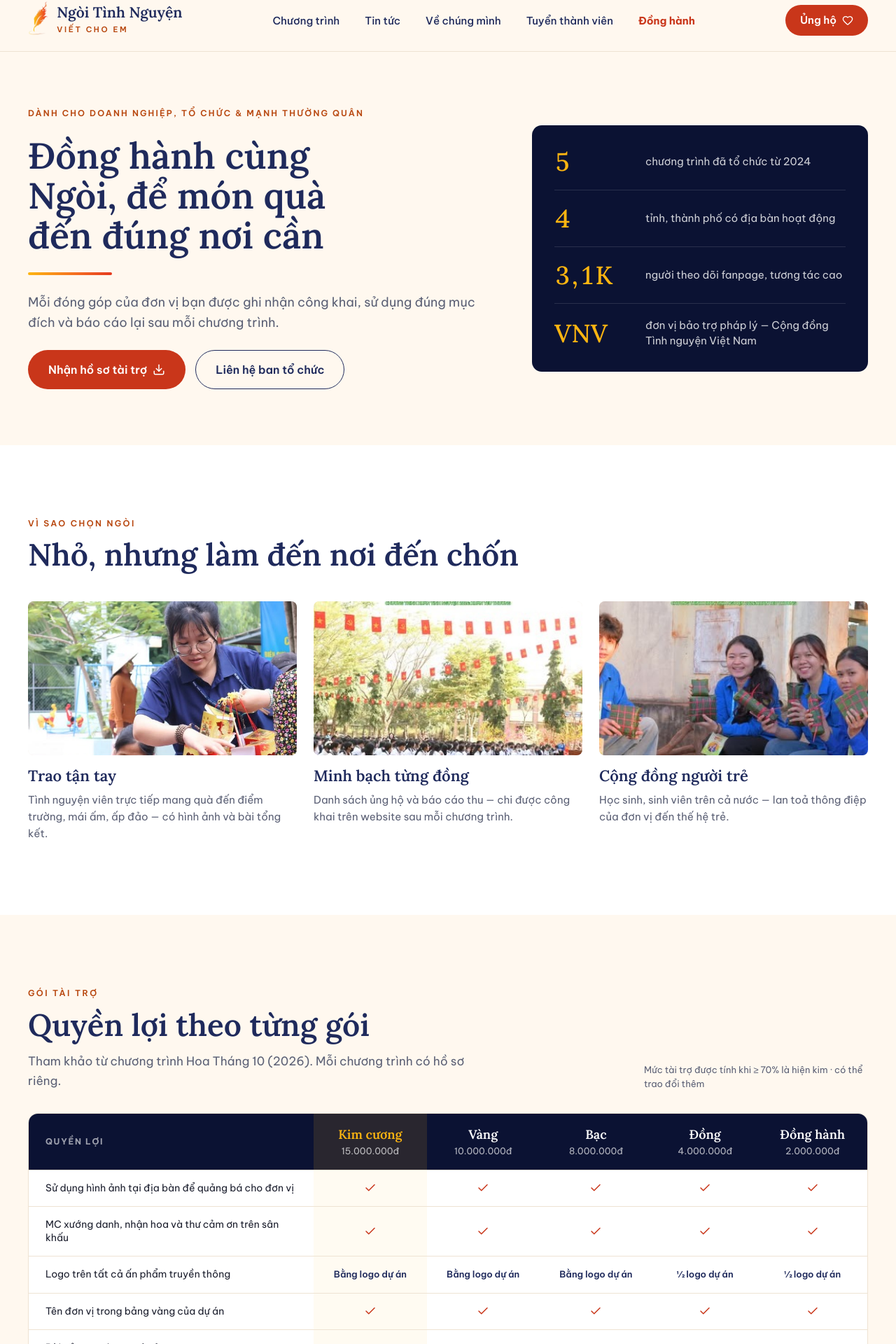
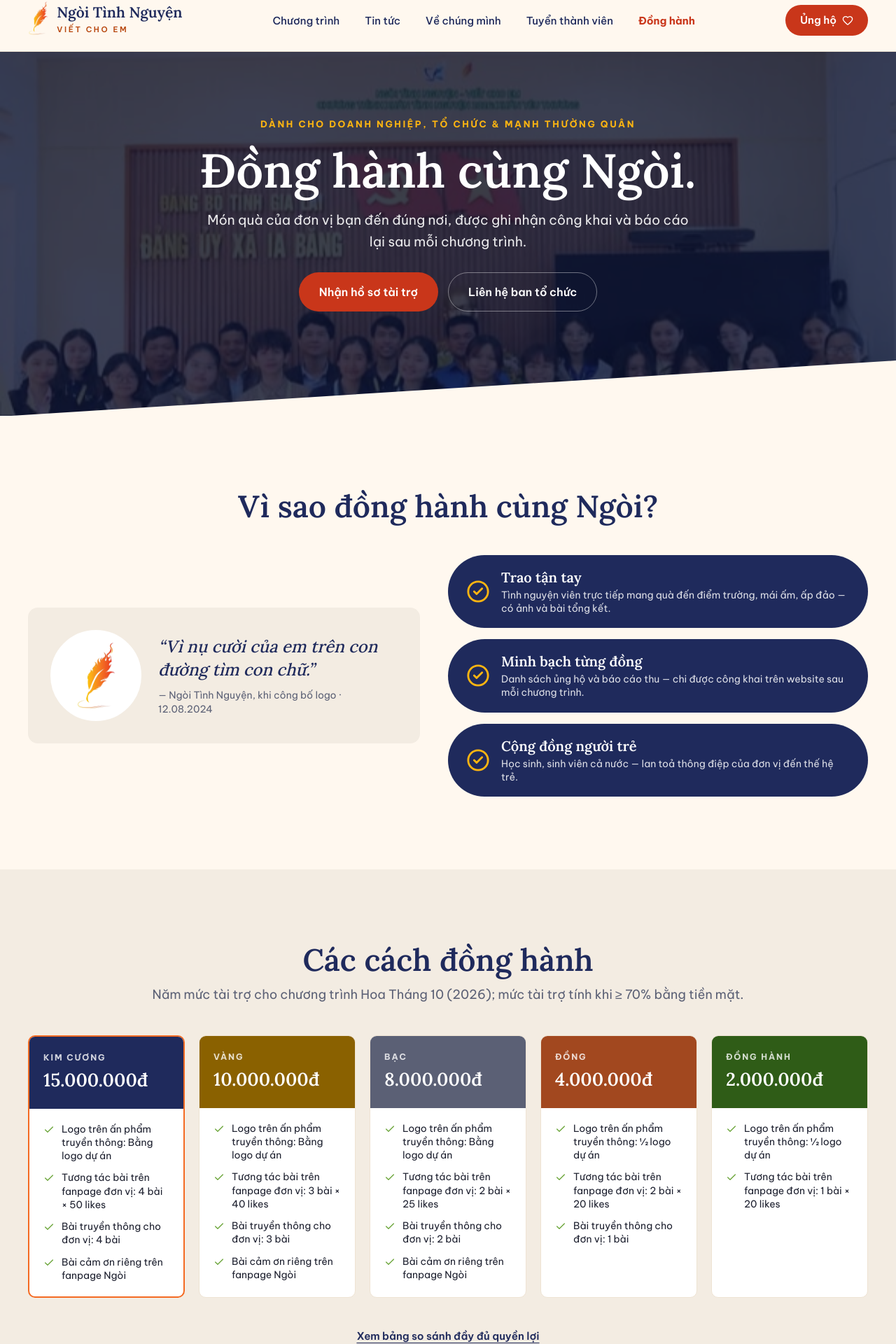
Before and after one commit to Duke0503/ngoitinhnguyen, a Next.js app in the folder web/: page /sponsors in a window 1280 px wide. Shown: the part 15-1935 px from the top of the page at 70% size. Built offline with nearby package versions, Linux system fonts and the light colour scheme.

Commit message:
Sponsors page redesigned: photo hero, quote + three promises, five equal tier cards with folded comparison table, common benefits, golden board, contact band
Co-Authored-By: Claude Sonnet 5.5 <noreply@anthropic.com>

```diff
--- a/web/src/app/(site)/sponsors/page.tsx
+++ b/web/src/app/(site)/sponsors/page.tsx
@@ -1,35 +1,23 @@
 import type { Metadata } from "next"
 
-import { campaignQueries } from "@/modules/campaigns"
 import { organisationQueries } from "@/modules/organisation"
-import { GoldenBoard, SponsorContact, SponsorsHero, sponsorshipQueries, TierSection, WhySponsor } from "@/modules/sponsorship"
+import { CommonBenefits, GoldenBoard, SponsorContact, SponsorsHero, sponsorshipQueries, TierSection, WhySponsor } from "@/modules/sponsorship"
 
 export const metadata: Metadata = {
   title: "Đồng hành cùng Ngòi",
   description: "Dành cho doanh nghiệp, tổ chức và mạnh thường quân: quyền lợi theo từng gói tài trợ, bảng vàng tri ân và thông tin liên hệ của Ngòi Tình Nguyện.",
 }
 
-// Composes four contexts: Sponsorship (tiers, partners), Campaigns (track record), Organisation (reach, contact).
+// Composes Sponsorship (tiers, partners) with Organisation (contact).
 export default async function SponsorsPage() {
-  const [pkg, board, impact, profile] = await Promise.all([
-    sponsorshipQueries.tierPackage(),
-    sponsorshipQueries.goldenBoard(),
-    campaignQueries.impact(),
-    organisationQueries.profile(),
-  ])
-
-  const proof = [
-    { value: String(impact.campaigns), label: `chương trình đã tổ chức từ ${profile.volunteerSince}` },
-    { value: String(impact.provinces), label: "tỉnh, thành phố có địa bàn hoạt động" },
-    { value: profile.followers, label: "người theo dõi fanpage, tương tác cao" },
-    { value: "VNV", label: `đơn vị bảo trợ pháp lý — ${profile.membership.organisation}` },
-  ]
+  const [pkg, board, profile] = await Promise.all([sponsorshipQueries.tierPackage(), sponsorshipQueries.goldenBoard(), organisationQueries.profile()])
 
   return (
     <>
-      <SponsorsHero email={profile.contact.email} proof={proof} />
+      <SponsorsHero email={profile.contact.email} />
       <WhySponsor />
       <TierSection pkg={pkg} />
+      <CommonBenefits pkg={pkg} />
       <GoldenBoard partners={board} />
       <SponsorContact contact={profile.contact} />
     </>
--- a/web/src/modules/sponsorship/index.ts
+++ b/web/src/modules/sponsorship/index.ts
@@ -10,5 +10,6 @@ export { SponsorContact } from "./presentation/sponsor-contact"
 export { SponsorsHero } from "./presentation/sponsors-hero"
 export { TierSection } from "./presentation/tier-section"
 export { WhySponsor } from "./presentation/why-sponsor"
+export { CommonBenefits } from "./presentation/common-benefits"
 export { CampaignPartners } from "./presentation/campaign-partners"
 export { PartnerStrip } from "./presentation/partner-strip"
--- a/web/src/modules/sponsorship/presentation/sponsor-contact.tsx
+++ b/web/src/modules/sponsorship/presentation/sponsor-contact.tsx
@@ -1,57 +1,35 @@
-import { Globe, Mail, Phone, type LucideIcon } from "lucide-react"
+import { Mail } from "lucide-react"
 
-import { Section } from "@/shared/layout/section"
-import { SectionHeading } from "@/shared/ui/section-heading"
+import { Button } from "@/shared/ui/button"
 
-type ContactDetails = {
-  email: string
-  phone: string
-  phoneHolder: string
-  fanpage: { label: string; href: string }
-}
 
-function Row({ icon: Icon, label, children }: { icon: LucideIcon; label: string; children: React.ReactNode }) {
+const requestHref = (email: string) => `mailto:${email}?subject=${encodeURIComponent("Xin hồ sơ tài trợ chương trình Ngòi Tình Nguyện")}`
+
+/** Contact band on the dusk gradient. No form yet: the button opens an email to the organisers. */
+function SponsorContact({ contact }: { contact: { email: string } }) {
   return (
-    <li className="flex items-center gap-4 border-t border-white/12 py-4 first:border-t-0 md:py-[18px]">
-      <Icon aria-hidden className="size-5 shrink-0 text-flame-gold" />
-      <div className="flex min-w-0 flex-col gap-0.5">
-        <span className="text-xs text-white/65">{label}</span>
-        <span className="text-[15px] font-semibold break-words text-white md:text-base">{children}</span>
-      </div>
-    </li>
-  )
-}
-
-const linkClass = "underline-offset-4 outline-none hover:underline focus-visible:underline"
-
-function SponsorContact({ contact }: { contact: ContactDetails }) {
-  return (
-    <Section id="contact" tone="night" spacing="lg" aria-labelledby="contact-title" containerClassName="grid gap-8 md:grid-cols-[1fr_460px] md:items-center md:gap-[72px]">
-      <SectionHeading
-        id="contact-title"
-        tone="dark"
-        eyebrow="Liên hệ tài trợ"
-        title="Cùng Ngòi viết chương trình tiếp theo"
-        description="Gửi email cho ban tổ chức để nhận hồ sơ chương trình và trao đổi gói phù hợp với đơn vị bạn."
-      />
-      <ul className="rounded-xl border border-white/12 bg-white/5 px-5 md:px-7">
-        <Row icon={Mail} label="Email">
-          <a className={linkClass} href={`mailto:${contact.email}`}>
-            {contact.email}
-          </a>
-        </Row>
-        <Row icon={Phone} label={contact.phoneHolder}>
-          <a className={linkClass} href={`tel:${contact.phone.replace(/\s/g, "")}`}>
-            {contact.phone}
-          </a>
-        </Row>
-        <Row icon={Globe} label="Fanpage">
-          <a className={linkClass} href={contact.fanpage.href} target="_blank" rel="noreferrer">
-            {contact.fanpage.label}
-          </a>
-        </Row>
-      </ul>
-    </Section>
+    <div className="bg-white" id="contact">
+      <section aria-labelledby="contact-title" className="w-full bg-dusk-gradient px-5 py-[calc(var(--slant)+48px)] text-white [--slant:clamp(28px,4.5vw,72px)] [clip-path:polygon(0_var(--slant),100%_0,100%_100%,0_100%)] md:px-10 md:py-[calc(var(--slant)+88px)] xl:px-0">
+        <div className="mx-auto grid w-full max-w-[1200px] items-center gap-6 md:grid-cols-[1fr_580px] md:gap-24">
+          <div className="flex flex-col gap-3.5 md:gap-4">
+            <h2 id="contact-title" className="font-head text-[30px] leading-[1.12] font-semibold md:text-[46px]">
+              Trao đổi cùng ban tổ chức
+            </h2>
+            <p className="max-w-[30ch] text-[17px] leading-relaxed text-white/90 md:text-xl">Gửi một email ngắn, Ngòi sẽ gửi hồ sơ tài trợ và hẹn trao đổi trực tiếp với đơn vị của bạn.</p>
+          </div>
+          <div className="flex flex-col gap-3.5 rounded-[14px] bg-white p-6 text-ink shadow-[0_24px_48px_-16px_rgba(0,0,0,0.5)] md:p-9">
+            <p className="text-[15px] leading-relaxed">Chưa có form tự động: nút bên dưới mở email gửi tới ban truyền thông của Ngòi.</p>
+            <Button asChild size="lg" className="w-full">
+              <a href={requestHref(contact.email)}>
+                <Mail aria-hidden />
+                Gửi email xin hồ sơ tài trợ
+              </a>
+            </Button>
+            <p className="text-[13px] text-muted-ink">{contact.email}</p>
+          </div>
+        </div>
+      </section>
+    </div>
   )
 }
 
--- a/web/src/modules/sponsorship/presentation/sponsors-hero.tsx
+++ b/web/src/modules/sponsorship/presentation/sponsors-hero.tsx
@@ -1,56 +1,34 @@
-import { Download } from "lucide-react"
+import Image from "next/image"
 
-import { Section } from "@/shared/layout/section"
 import { Button } from "@/shared/ui/button"
-import { Eyebrow } from "@/shared/ui/eyebrow"
-import { FlameRule } from "@/shared/ui/flame-rule"
 
 export type ProofPoint = { value: string; label: string }
 
-type SponsorsHeroProps = {
-  email: string
-  /** Figures owned by other contexts (campaign count, provinces, followers, legal patron), passed in by the page. */
-  proof: ProofPoint[]
-}
-
 const requestHref = (email: string) => `mailto:${email}?subject=${encodeURIComponent("Xin hồ sơ tài trợ chương trình Ngòi Tình Nguyện")}`
 
-function SponsorsHero({ email, proof }: SponsorsHeroProps) {
+/** Photo hero: one headline, two actions. (Proof figures now live in the track-record strip below.) */
+function SponsorsHero({ email }: { email: string; proof?: ProofPoint[] }) {
   return (
-    <Section spacing="none" className="pt-9 pb-10 md:pt-20 md:pb-20" aria-labelledby="sponsors-title" containerClassName="grid gap-8 md:grid-cols-[1fr_480px] md:items-center md:gap-[72px]">
-      <div className="flex flex-col gap-5 md:gap-6">
-        <Eyebrow tone="orange" className="tracking-[0.14em] md:tracking-[0.18em]">
-          Dành cho doanh nghiệp, tổ chức &amp; mạnh thường quân
-        </Eyebrow>
-        <h1 id="sponsors-title" className="font-head text-[32px] leading-[1.12] font-semibold text-balance text-navy md:text-[52px] md:leading-[1.1]">
-          Đồng hành cùng Ngòi, để món quà đến đúng nơi cần
+    <section aria-labelledby="sponsors-title" className="relative isolate overflow-hidden bg-night text-white">
+      <Image src="/images/photos3/iabang-volunteers.jpg" alt="" fill preload sizes="100vw" className="hero-settle -z-20 object-cover object-[50%_30%]" />
+      <div aria-hidden className="absolute inset-0 -z-10 bg-night/80" />
+      <div className="mx-auto flex min-h-[440px] w-full max-w-[1100px] flex-col items-center justify-center gap-4 px-5 pt-14 pb-24 text-center md:min-h-[520px] md:gap-5 md:px-10 md:pb-28">
+        <p className="max-w-[28ch] text-[11px] leading-relaxed font-bold tracking-[0.18em] text-flame-gold uppercase md:max-w-none md:text-[13px] md:tracking-[0.2em]">Dành cho doanh nghiệp, tổ chức &amp; mạnh thường quân</p>
+        <h1 id="sponsors-title" className="font-head text-[40px] leading-[1.05] font-semibold text-balance md:text-[68px]">
+          Đồng hành cùng Ngòi.
         </h1>
-        <FlameRule />
-        <p className="text-base leading-relaxed text-muted-ink md:text-lg">
-          Mỗi đóng góp của đơn vị bạn được ghi nhận công khai, sử dụng đúng mục đích và báo cáo lại sau mỗi chương trình.
-        </p>
-        <div className="flex flex-col gap-3 sm:flex-row sm:items-center sm:gap-3.5">
+        <p className="max-w-[700px] text-[15px] leading-relaxed text-white/90 md:text-[19px]">Món quà của đơn vị bạn đến đúng nơi, được ghi nhận công khai và báo cáo lại sau mỗi chương trình.</p>
+        <div className="mt-2 flex w-full flex-col gap-3 sm:w-auto sm:flex-row sm:gap-3.5">
           <Button asChild size="lg" className="max-sm:w-full">
-            <a href={requestHref(email)}>
-              Nhận hồ sơ tài trợ
-              <Download aria-hidden />
-            </a>
+            <a href={requestHref(email)}>Nhận hồ sơ tài trợ</a>
           </Button>
-          <Button asChild size="lg" variant="outline" className="max-sm:w-full">
+          <Button asChild size="lg" variant="outline-light" className="max-sm:w-full">
             <a href="#contact">Liên hệ ban tổ chức</a>
           </Button>
         </div>
       </div>
-
-      <dl className="flex flex-col rounded-xl bg-night px-5 py-1 md:px-8 md:py-3">
-        {proof.map((p, i) => (
-          <div key={p.label} className={`flex items-center gap-4 py-3.5 md:gap-5 md:py-5 ${i > 0 ? "border-t border-white/12" : ""}`}>
-            <dt className="order-2 text-sm leading-normal text-white/80 md:text-[15px]">{p.label}</dt>
-            <dd className="order-1 w-20 shrink-0 font-head text-[26px] font-medium text-flame-gold tabular-nums md:w-[110px] md:text-4xl">{p.value}</dd>
-          </div>
-        ))}
-      </dl>
-    </Section>
+      <div aria-hidden className="absolute inset-x-0 bottom-[-1px] h-11 bg-paper [clip-path:polygon(0_100%,100%_100%,100%_0)] md:h-20" />
+    </section>
   )
 }
 
--- a/web/src/modules/sponsorship/presentation/tier-section.tsx
+++ b/web/src/modules/sponsorship/presentation/tier-section.tsx
@@ -4,72 +4,60 @@ import { Section } from "@/shared/layout/section"
 import { formatVnd } from "@/shared/lib/format"
 import { cn } from "@/shared/lib/utils"
 import { CompareTable, type CompareRow } from "@/shared/ui/compare-table"
-import { SectionHeading } from "@/shared/ui/section-heading"
+import { SnapRow } from "@/shared/ui/snap-row"
 
-import { sharedBenefits, tierSpecificBenefits, type TierPackage } from "../domain/sponsorship"
+import { tierSpecificBenefits, type TierPackage } from "../domain/sponsorship"
 
-/** Tier benefits: a comparison table from `md`, cards with the shared benefits listed once on mobile. */
+// One colour per tier, darkest first. Text on all of them is white (≥ 4.5:1).
+const headColours = ["bg-navy", "bg-[#8a6100]", "bg-[#5b6075]", "bg-[#a2481f]", "bg-[#2f5c17]"]
+
+/** Five tier cards of equal height (key benefits only), with the full comparison table folded underneath. */
 function TierSection({ pkg }: { pkg: TierPackage }) {
+  const cashPercent = Math.round(pkg.minCashShare * 100)
+  const rows: CompareRow[] = pkg.benefits.map((b) => ({ label: b.label, values: b.values }))
   const columns = pkg.tiers.map((t, i) => ({ key: t.key, title: t.name, subtitle: formatVnd(t.amount), highlight: i === 0 }))
-  const rows: CompareRow[] = pkg.benefits.map((b) => ({ label: b.label, values: b.values }))
-  const shared = sharedBenefits(pkg)
-  const cashPercent = Math.round(pkg.minCashShare * 100)
 
   return (
-    <Section spacing="lg" aria-labelledby="tiers-title" containerClassName="flex flex-col gap-6 md:gap-8">
-      <div className="flex flex-col gap-3 md:flex-row md:items-end md:justify-between md:gap-10">
-        <SectionHeading
-          id="tiers-title"
-          eyebrow="Gói tài trợ"
-          title="Quyền lợi theo từng gói"
-          description={`Tham khảo từ chương trình ${pkg.referenceCampaign}. Mỗi chương trình có hồ sơ riêng.`}
-          className="max-w-[640px]"
-        />
-        <p className="text-[13px] leading-normal text-muted-ink md:max-w-[320px]">
-          Mức tài trợ được tính khi ≥ {cashPercent}% là hiện kim · có thể trao đổi thêm
+    <Section tone="paper" spacing="lg" className="bg-sand" aria-labelledby="tiers-title" containerClassName="flex flex-col items-center gap-8 md:gap-11">
+      <div className="flex flex-col gap-2.5 max-md:self-start md:items-center md:text-center">
+        <h2 id="tiers-title" className="font-head text-[30px] leading-[1.15] font-semibold text-navy md:text-[44px]">
+          Các cách đồng hành
+        </h2>
+        <p className="text-[15px] text-muted-ink md:text-lg">
+          Năm mức tài trợ cho chương trình {pkg.referenceCampaign}; mức tài trợ tính khi ≥ {cashPercent}% bằng tiền mặt.
         </p>
       </div>
 
-      <div className="max-md:hidden">
-        <CompareTable caption={`Quyền lợi theo gói tài trợ ${pkg.referenceCampaign}`} columns={columns} rows={rows} />
+      <div className="w-full">
+        <SnapRow aria-label="Các gói tài trợ" gridClassName="md:grid md:grid-cols-5 md:gap-5">
+          {pkg.tiers.map((t, i) => {
+            const benefits = tierSpecificBenefits(pkg, t.key).slice(0, 4)
+            return (
+              <div key={t.key} className={cn("flex h-full flex-col overflow-hidden rounded-[10px] bg-white md:min-h-[290px]", i === 0 ? "border-2 border-flame-orange" : "border border-line")}>
+                <div className={cn("flex flex-col gap-1 px-5 py-[18px] text-white md:py-[22px]", headColours[i % headColours.length])}>
+                  <p className="text-xs font-bold tracking-[0.16em] text-white/80 uppercase">{t.name}</p>
+                  <p className="font-head text-[22px] font-semibold md:text-[26px]">{formatVnd(t.amount)}</p>
+                </div>
+                <ul className="flex flex-col gap-3 p-5">
+                  {benefits.map((b) => (
+                    <li key={b.label} className="flex items-start gap-2.5 text-sm leading-snug">
+                      <Check aria-hidden className="mt-0.5 size-4 shrink-0 text-leaf" />
+                      <span>{b.value ? `${b.short}: ${b.value}` : b.short}</span>
+                    </li>
+                  ))}
+                </ul>
+              </div>
+            )
+          })}
+        </SnapRow>
       </div>
 
-      <ol className="flex flex-col gap-3 md:hidden">
-        {pkg.tiers.map((t, i) => {
-          const featured = i === 0
-          return (
-            <li key={t.key} className={cn("flex flex-col gap-2.5 rounded-xl p-[18px]", featured ? "bg-night" : "border border-line bg-white")}>
-              <div className="flex items-end justify-between gap-3">
-                <h3 className={cn("font-head text-xl font-semibold", featured ? "text-flame-gold" : "text-navy")}>{t.name}</h3>
-                <p className={cn("text-sm font-bold tabular-nums", featured ? "text-white" : "text-navy")}>{formatVnd(t.amount)}</p>
-              </div>
-              <ul className="flex flex-col gap-2">
-                {tierSpecificBenefits(pkg, t.key).map((b) => (
-                  <li key={b.label} className="flex items-start gap-2 text-sm leading-snug">
-                    <Check aria-hidden className={cn("mt-0.5 size-[15px] shrink-0", featured ? "text-flame-gold" : "text-cta")} />
-                    <span className={featured ? "text-white/90" : "text-ink"}>
-                      {b.short}
-                      {b.value && <span className={cn("font-semibold", featured ? "text-white" : "text-navy")}>: {b.value}</span>}
-                    </span>
-                  </li>
-                ))}
-              </ul>
-            </li>
-          )
-        })}
-      </ol>
-
-      <div className="rounded-lg bg-navy/5 p-4 md:hidden">
-        <p className="mb-2 text-sm font-semibold text-navy">Mọi gói đều có:</p>
-        <ul className="flex flex-col gap-1.5">
-          {shared.map((b) => (
-            <li key={b.label} className="flex items-start gap-2 text-[13px] leading-snug text-muted-ink">
-              <Check aria-hidden className="mt-0.5 size-3.5 shrink-0 text-cta" />
-              {b.short}
-            </li>
-          ))}
-        </ul>
-      </div>
+      <details className="group/compare w-full">
+        <summary className="mx-auto flex w-fit cursor-pointer list-none items-center gap-2 text-[15px] font-semibold text-navy underline underline-offset-4 outline-none focus-visible:ring-3 focus-visible:ring-navy/25 [&::-webkit-details-marker]:hidden">Xem bảng so sánh đầy đủ quyền lợi</summary>
+        <div className="mt-6 overflow-x-auto rounded-lg bg-white">
+          <CompareTable caption={`Quyền lợi theo gói tài trợ ${pkg.referenceCampaign}`} columns={columns} rows={rows} />
+        </div>
+      </details>
     </Section>
   )
 }
--- a/web/src/modules/sponsorship/presentation/why-sponsor.tsx
+++ b/web/src/modules/sponsorship/presentation/why-sponsor.tsx
@@ -1,40 +1,43 @@
+import Image from "next/image"
+import { CircleCheck } from "lucide-react"
+
 import { Section } from "@/shared/layout/section"
-import { Photo } from "@/shared/ui/photo"
-import { SectionHeading } from "@/shared/ui/section-heading"
 
 const reasons = [
-  {
-    title: "Trao tận tay",
-    description: "Tình nguyện viên trực tiếp mang quà đến điểm trường, mái ấm, ấp đảo — có hình ảnh và bài tổng kết.",
-    photo: { src: "/images/photos/ttyt26-lantern-gift.jpg", alt: "Tình nguyện viên trao lồng đèn cho các em nhỏ ở ấp đảo Thiềng Liềng" },
-  },
-  {
-    title: "Minh bạch từng đồng",
-    description: "Danh sách ủng hộ và báo cáo thu — chi được công khai trên website sau mỗi chương trình.",
-    photo: { src: "/images/photos/xyt26-school-forum.jpg", alt: "Diễn đàn “Nghe em nói – Nói em nghe” tại trường THPT Nguyễn Thị Minh Khai" },
-  },
-  {
-    title: "Cộng đồng người trẻ",
-    description: "Học sinh, sinh viên trên cả nước — lan toả thông điệp của đơn vị đến thế hệ trẻ.",
-    photo: { src: "/images/photos/xyt26-banh-chung-team.jpg", alt: "Các tình nguyện viên trẻ gói bánh chưng trong chương trình Xuân Yêu Thương" },
-  },
+  { title: "Trao tận tay", description: "Tình nguyện viên trực tiếp mang quà đến điểm trường, mái ấm, ấp đảo — có ảnh và bài tổng kết." },
+  { title: "Minh bạch từng đồng", description: "Danh sách ủng hộ và báo cáo thu — chi được công khai trên website sau mỗi chương trình." },
+  { title: "Cộng đồng người trẻ", description: "Học sinh, sinh viên cả nước — lan toả thông điệp của đơn vị đến thế hệ trẻ." },
 ]
 
+/** “Vì sao đồng hành”: the line from the logo announcement beside three promises. */
 function WhySponsor() {
   return (
-    <Section tone="white" spacing="lg" aria-labelledby="why-title" containerClassName="flex flex-col gap-8 md:gap-10">
-      <SectionHeading id="why-title" eyebrow="Vì sao chọn Ngòi" title="Nhỏ, nhưng làm đến nơi đến chốn" className="max-w-[760px]" />
-      <ul className="flex flex-col gap-6 md:grid md:grid-cols-3 md:gap-6">
-        {reasons.map((r) => (
-          <li key={r.title} className="flex gap-4 md:flex-col md:gap-3.5">
-            <Photo src={r.photo.src} alt={r.photo.alt} ratio={null} frameClassName="h-20 w-28 shrink-0 md:h-[220px] md:w-full" sizes="(min-width: 768px) 400px, 112px" />
-            <div className="flex flex-col gap-1.5 md:gap-2">
-              <h3 className="font-head text-[19px] leading-snug font-semibold text-navy md:text-[22px]">{r.title}</h3>
-              <p className="text-sm leading-relaxed text-muted-ink md:text-[15px] md:leading-[1.6]">{r.description}</p>
-            </div>
-          </li>
-        ))}
-      </ul>
+    <Section tone="paper" spacing="lg" aria-labelledby="why-title" containerClassName="flex flex-col items-center gap-8 md:gap-11">
+      <h2 id="why-title" className="font-head text-[30px] leading-[1.15] font-semibold text-navy max-md:self-start md:text-[44px]">
+        Vì sao đồng hành cùng Ngòi?
+      </h2>
+      <div className="grid w-full items-center gap-4 md:grid-cols-[560px_1fr] md:gap-10">
+        <figure className="flex flex-col items-center gap-3.5 rounded-[14px] bg-sand p-5 text-center md:flex-row md:gap-6 md:p-8 md:text-left">
+          <div className="relative size-[90px] shrink-0 overflow-hidden rounded-full border-4 border-white bg-white md:size-[130px] md:border-[5px]">
+            <Image src="/images/logo/quill-flame.png" alt="Logo Ngòi Tình Nguyện: cây bút hình ngọn lửa" fill sizes="130px" className="object-contain p-3" />
+          </div>
+          <div className="flex flex-col gap-2.5">
+            <blockquote className="font-head text-xl leading-snug font-medium text-navy italic md:text-2xl">“Vì nụ cười của em trên con đường tìm con chữ.”</blockquote>
+            <figcaption className="text-sm text-muted-ink">— Ngòi Tình Nguyện, khi công bố logo · 12.08.2024</figcaption>
+          </div>
+        </figure>
+        <ul className="flex flex-col gap-3 md:gap-4">
+          {reasons.map((r) => (
+            <li key={r.title} className="flex items-center gap-3.5 rounded-full bg-navy px-[18px] py-3.5 text-white md:gap-4 md:px-[26px] md:py-[18px]">
+              <CircleCheck aria-hidden className="size-[26px] shrink-0 text-flame-gold md:size-[34px]" />
+              <div className="flex flex-col gap-0.5">
+                <h3 className="font-head text-[17px] font-semibold md:text-xl">{r.title}</h3>
+                <p className="text-[13px] leading-snug text-white/85 md:text-sm">{r.description}</p>
+              </div>
+            </li>
+          ))}
+        </ul>
+      </div>
     </Section>
   )
 }
```
Also changed, not shown: web/src/modules/sponsorship/presentation/common-benefits.tsx (added, +33 -0 lines), web/src/modules/sponsorship/presentation/golden-board.tsx (+19 -8 lines), web/public/images/photos3/iabang-volunteers.jpg (added).
